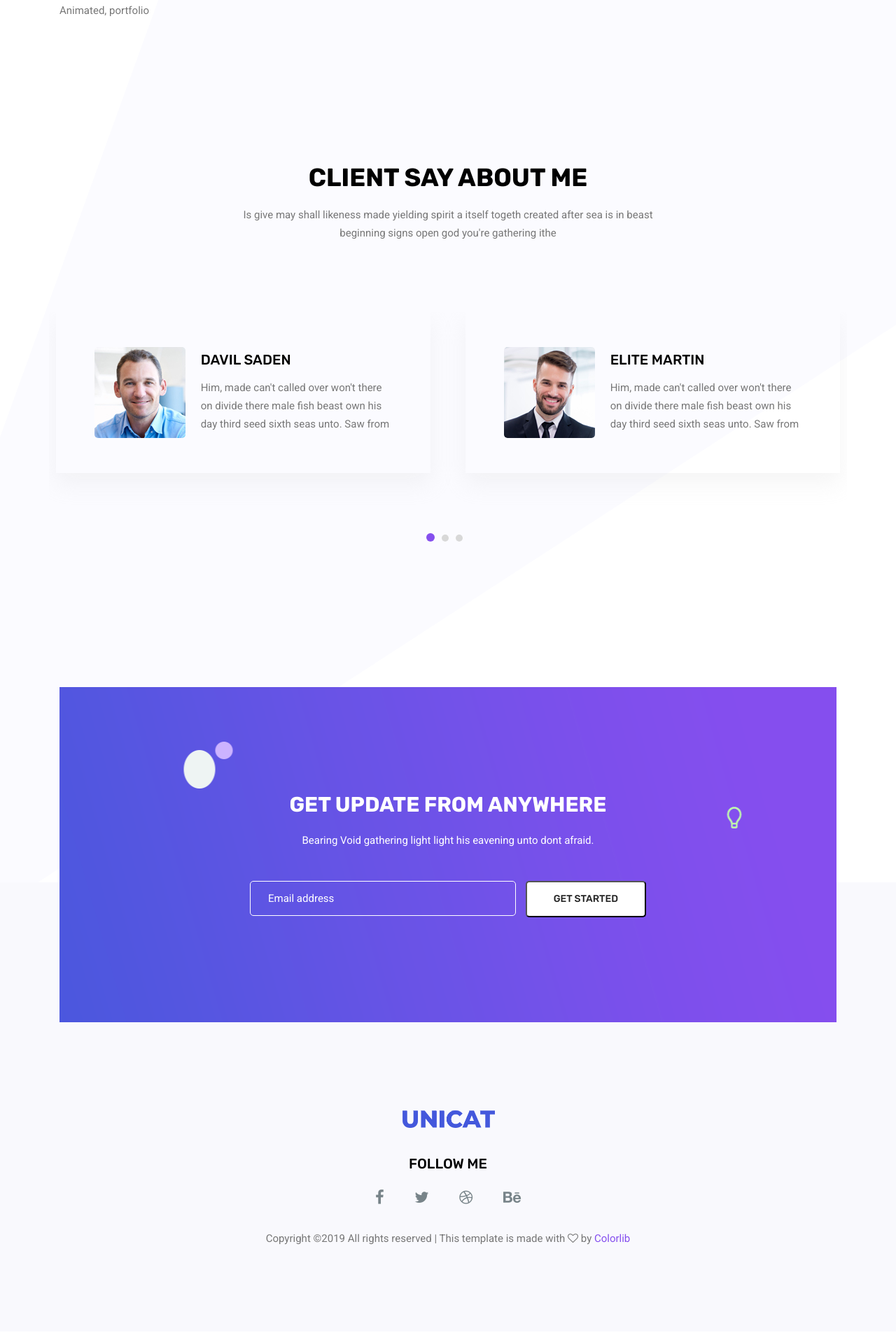
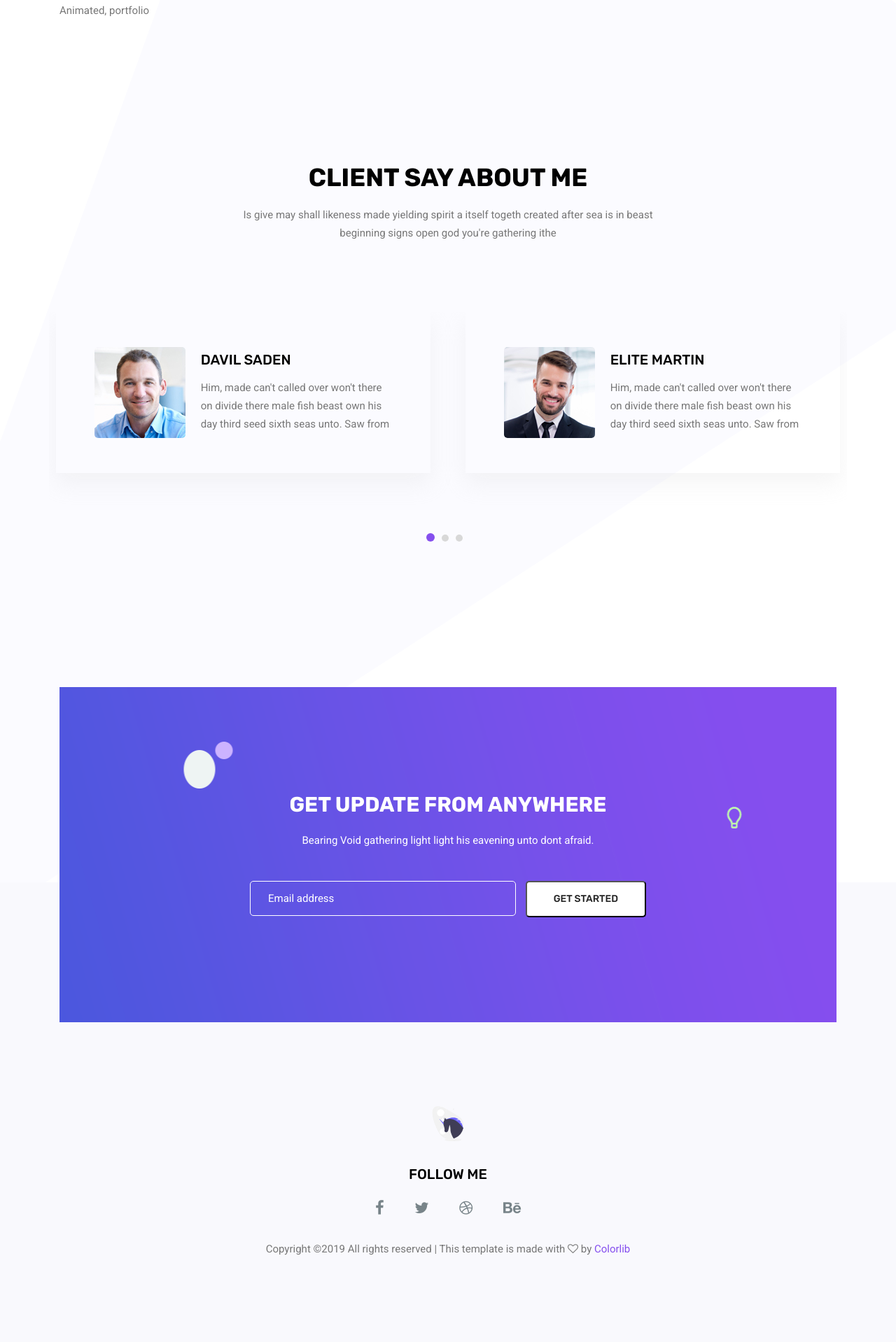
Before and after one commit to unicatin/unicatin.github.io, a Jekyll site: the page built from index.html, in a window 1280 px wide. Shown: the part 4332-6250 px from the top of the page at 70% size. Built offline with Jekyll 4.4.1, drawn with Linux system fonts in a browser that asks for light colours.

Commit message:
Update footer.html

```diff
--- a/_includes/footer.html
+++ b/_includes/footer.html
@@ -5,7 +5,7 @@
 					<div class="footer_top flex-column">
 						<div class="footer_logo">
 							<a href="#">
-								<img src="{{ site.url }}/assets/img/logo.png" alt="">
+								<img src="{{ site.url }}/assets/img/logo.svg" alt="">
 							</a>
 							<h4>Follow Me</h4>
 						</div>
```
